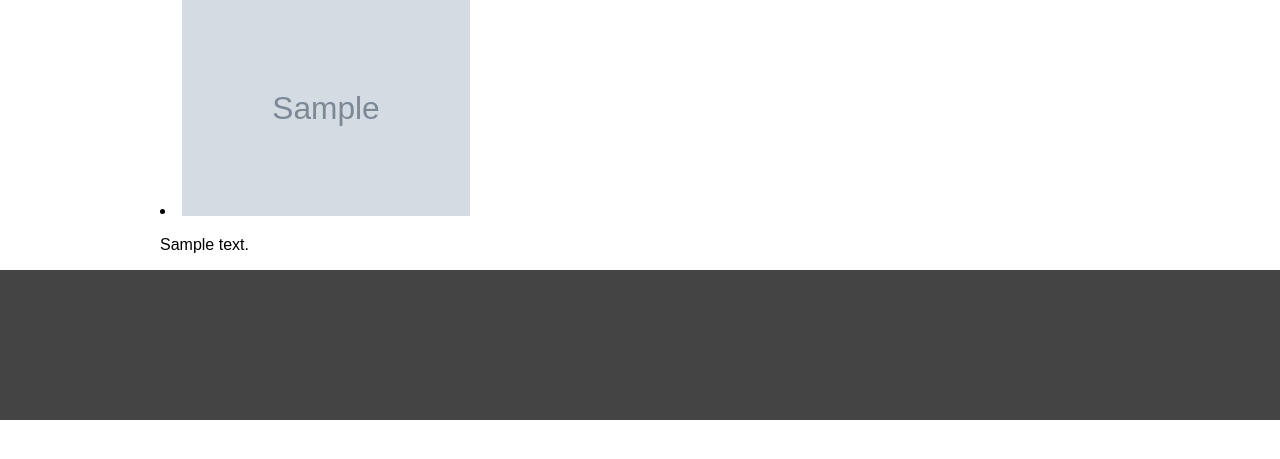
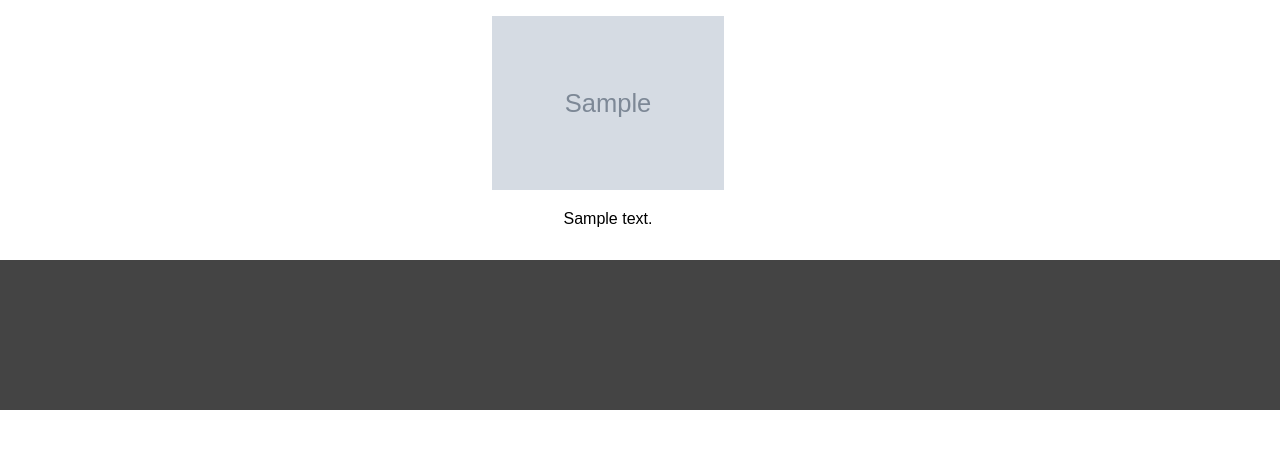
Before and after one commit to Copenbacon/PersonalSite, a Django app: page /blog/entries/ in a window 1280 px wide; the page is wider, and only the part inside the window is pictured. Shown: the part 100-559 px from the top of that part. Run offline with Django 3.2, Linux system fonts and the light colour scheme; tables that the repository leaves empty hold one stand-in row (values such as "Sample post"); grey boxes marked "Sample" are stand-in pictures; grey boxes labelled with a size stand in for pictures from a placeholder-image service; some libraries are stand-ins or nearby versions.

Commit message:
add in and change some classes around. Photos need to be fixed. Some are appaering right side up, some on their side.

```diff
--- a/personal_site/blog/templates/blog/entry.html
+++ b/personal_site/blog/templates/blog/entry.html
@@ -4,11 +4,13 @@
 {% endblock %}
 
 {% block body %}
-	{% for entry in entries %}
-		<li>
-		<a href="{% url 'individual_entry' pk=entry.pk %}">
-		<img src="{{ entry.image_file.url }}" class="entry-page-main-img"></a>
-		<p>{{ entry.description }}</p>
-		</li>
-	{% endfor %}
+	<ul class="entry-ul">
+		{% for entry in entries %}
+			<li class="entries-li">
+			<a href="{% url 'individual_entry' pk=entry.pk %}">
+			<img src="{{ entry.image_file.url }}" class="entries-page-main-img"></a>
+			<p>{{ entry.description }}</p>
+			</li>
+		{% endfor %}
+	</ul>
 {% endblock %}
--- a/personal_site/blog/templates/blog/fitness/entry.html
+++ b/personal_site/blog/templates/blog/fitness/entry.html
@@ -4,11 +4,13 @@
 {% endblock %}
 
 {% block body %}
+	<ul class="entry-ul">
 	{% for entry in entries %}
-		<li>
+		<li class="entries-li">
 		<a href="{% url 'individual_entry' pk=entry.pk %}">
-		<img src="{{ entry.image_file.url }}" class="entry-page-main-img"></a>
+		<img src="{{ entry.image_file.url }}" class="entries-page-main-img"></a>
 		<p>{{ entry.description }}</p>
 		</li>
 	{% endfor %}
+	</ul>
 {% endblock %}
--- a/personal_site/blog/templates/blog/maintenance/entry.html
+++ b/personal_site/blog/templates/blog/maintenance/entry.html
@@ -4,11 +4,13 @@
 {% endblock %}
 
 {% block body %}
+	<ul class="entry-ul">
 	{% for entry in entries %}
-		<li>
+		<li class="entries-li">
 		<a href="{% url 'individual_entry' pk=entry.pk %}">
-		<img src="{{ entry.image_file.url }}" class="entry-page-main-img"></a>
+		<img src="{{ entry.image_file.url }}" class="entries-page-main-img"></a>
 		<p>{{ entry.description }}</p>
 		</li>
 	{% endfor %}
+	</ul>
 {% endblock %}
--- a/personal_site/blog/templates/blog/recipes/entry.html
+++ b/personal_site/blog/templates/blog/recipes/entry.html
@@ -4,11 +4,13 @@
 {% endblock %}
 
 {% block body %}
+	<ul class="entry-ul">
 	{% for entry in entries %}
-		<li>
+		<li class="entries-li">
 		<a href="{% url 'individual_entry' pk=entry.pk %}">
-		<img src="{{ entry.image_file.url }}" class="entry-page-main-img"></a>
+		<img src="{{ entry.image_file.url }}" class="entries-page-main-img"></a>
 		<p>{{ entry.description }}</p>
 		</li>
 	{% endfor %}
+	</ul>
 {% endblock %}
--- a/personal_site/personal_site/static/base.css
+++ b/personal_site/personal_site/static/base.css
@@ -76,6 +76,24 @@ ul#nav-bar {
 
 .entry-page-main-img{
   width: 30%;
+}
+
+.entry-ul{
+  width: 85%;
+  text-align: center;
+}
+
+.entries-li{
+  display: inline-block;
+  width: 30%;
+  list-style-type: none;
+  vertical-align: top;
+}
+
+.entries-page-main-img {
+  width: 95%;
+  max-height: 200px;
+  overflow-y: hidden;
 }
 
 #banner {
```
